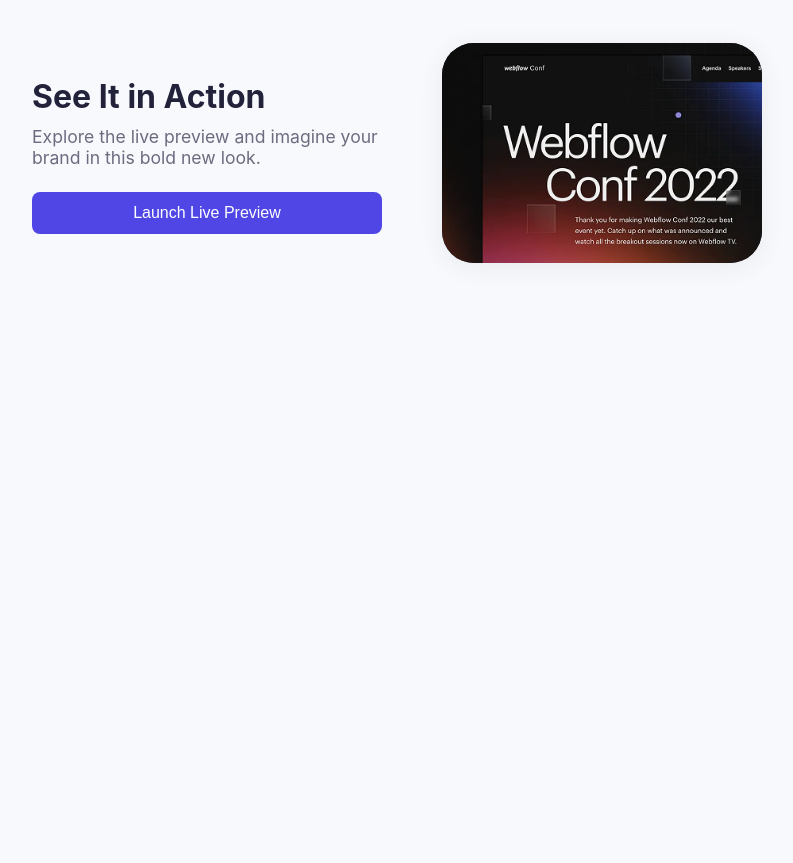
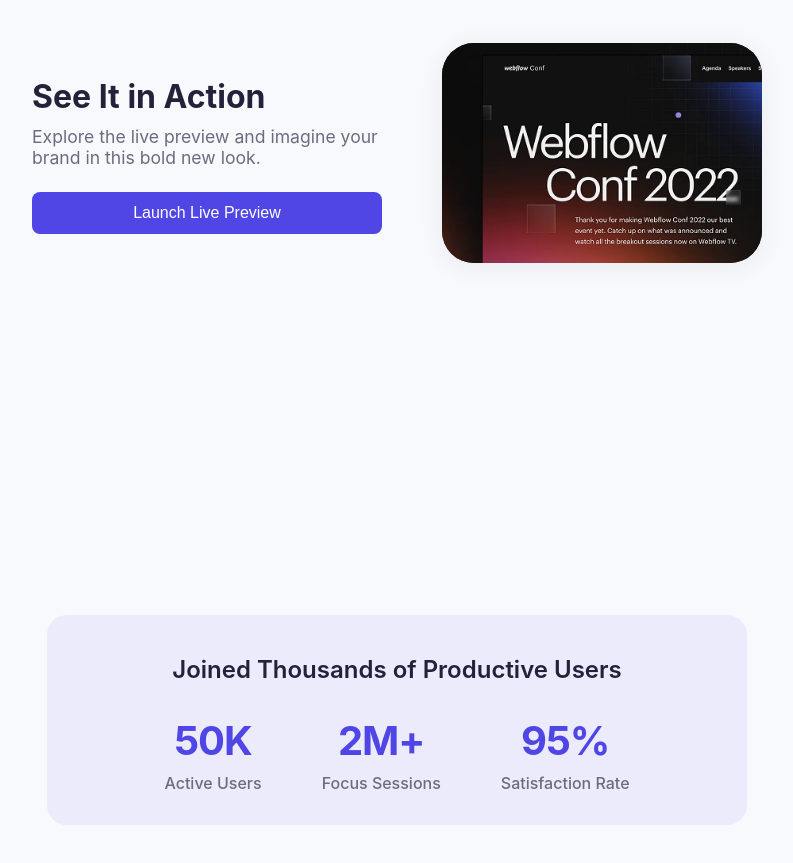
Before and after one commit to tahmid63/Assignment-1, a plain HTML site: page index.html in a window 1280 px wide. Shown: the part 1045-1908 px from the top of the page, without its empty margins (243-1036 px from the left). Before the commit the page ends 1600 px from the top, so only its background shows below. Drawn offline with Linux system fonts and the light colour scheme.

Commit message:
Productive Users Section

```diff
--- a/index.html
+++ b/index.html
@@ -49,7 +49,23 @@
     </div>
   </div>
 
-
+<div class="stats-container">
+    <div class="stats-title">Joined Thousands of Productive Users</div>
+    <div class="stats-row">
+      <div class="stats-item">
+        <div class="stats-value">50K</div>
+        <div class="stats-label">Active Users</div>
+      </div>
+      <div class="stats-item">
+        <div class="stats-value">2M+</div>
+        <div class="stats-label">Focus Sessions</div>
+      </div>
+      <div class="stats-item">
+        <div class="stats-value">95%</div>
+        <div class="stats-label">Satisfaction Rate</div>
+      </div>
+    </div>
+  </div>
 
 
 </body>
```
